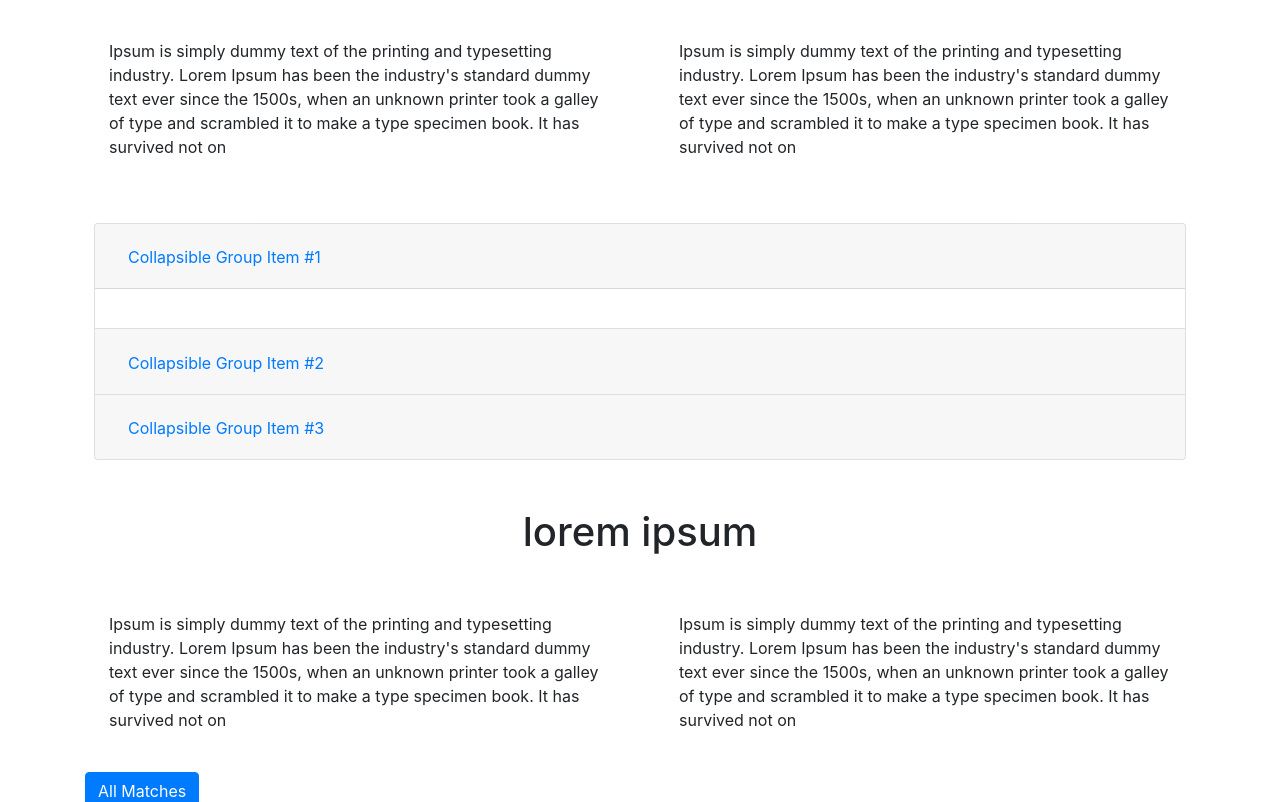
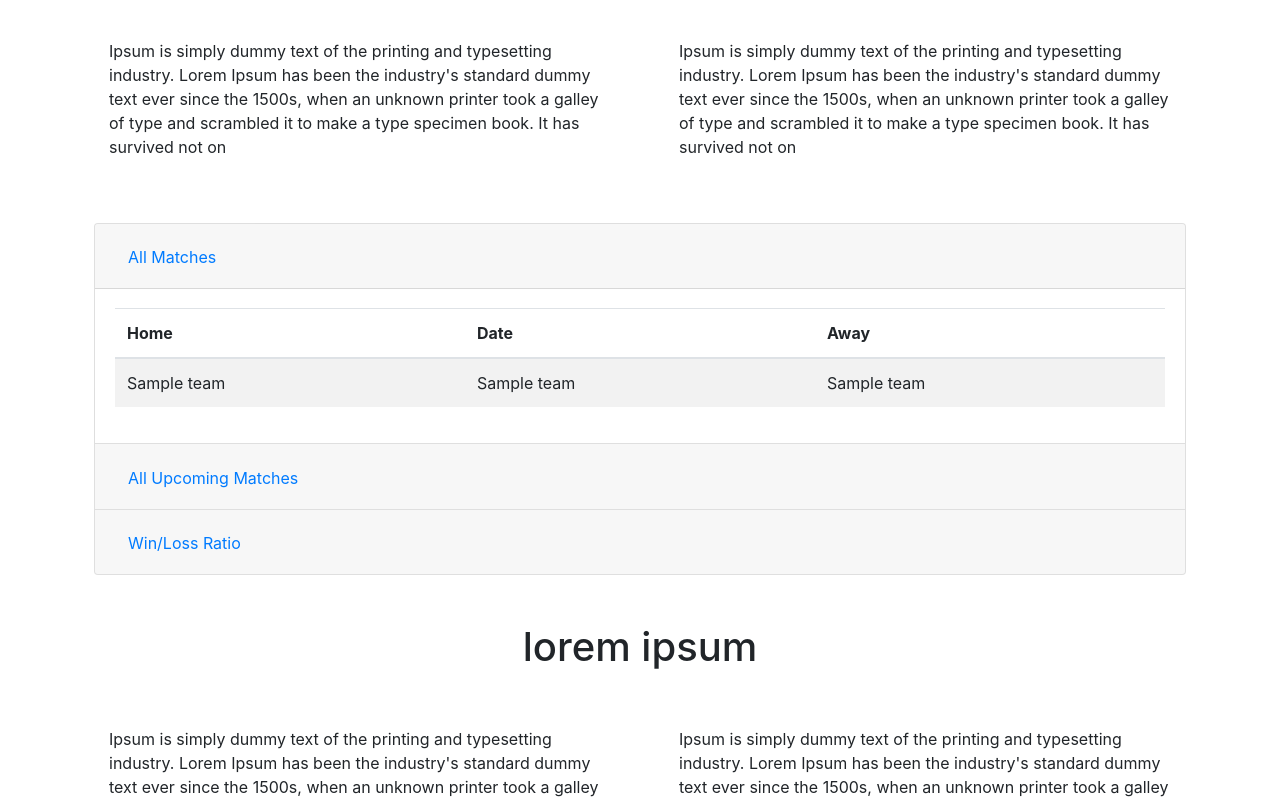
Before and after one commit to Ivan1994Petrov/openligadb, a Django app: template bundesliga/templates/home_page.html in a window 1280 px wide, after a click on "All Matches". Shown: the part 1137-1939 px from the top of the page. Run offline with Django 3.2, Linux system fonts and the light colour scheme; the template is opened without the code that fills it: most values are stand-ins (such as "Sample title", 1, 10 or a date in 2020); some libraries are stand-ins or nearby versions.

Commit message:
Adding Win/Loss Ratio to the view.py and home_page.html

```diff
--- a/bundesliga/templates/home_page.html
+++ b/bundesliga/templates/home_page.html
@@ -87,14 +87,36 @@
                 <h2 class="mb-0">
                     <button class="btn btn-link" type="button" data-toggle="collapse" data-target="#collapseOne"
                             aria-expanded="false" aria-controls="collapseOne">
-                        Collapsible Group Item #1
+                        All Matches
                     </button>
                 </h2>
             </div>
 
             <div id="collapseOne" class="collapse" aria-labelledby="headingOne" data-parent="#accordionExample">
                 <div class="card-body">
+                         <table class="table table-striped">
+                                <thead>
+                                <tr>
 
+                                    <th scope="col">Home</th>
+                                    <th scope="col">Date</th>
+                                    <th scope="col">Away</th>
+                                </tr>
+                                </thead>
+                                <tbody>
+                                {% if all_teams %}
+                                {% for h, a, d in all_teams %}
+                                <tr>
+                                    <td scope="row">{{h}}</td>
+                                    <td>{{d}}</td>
+                                    <td>{{a}}</td>
+                                </tr>
+                                {% endfor %}
+                                {% endif %}
+
+
+                                </tbody>
+                            </table>
 
                         </tbody>
                     </table>
@@ -107,19 +129,37 @@
                 <h2 class="mb-0">
                     <button class="btn btn-link collapsed" type="button" data-toggle="collapse"
                             data-target="#collapseTwo" aria-expanded="false" aria-controls="collapseTwo">
-                        Collapsible Group Item #2
+                        All Upcoming Matches
                     </button>
                 </h2>
             </div>
             <div id="collapseTwo" class="collapse" aria-labelledby="headingTwo" data-parent="#accordionExample">
                 <div class="card-body">
-                    Anim pariatur cliche reprehenderit, enim eiusmod high life accusamus terry richardson ad squid. 3
-                    wolf moon officia aute, non cupidatat skateboard dolor brunch. Food truck quinoa nesciunt laborum
-                    eiusmod. Brunch 3 wolf moon tempor, sunt aliqua put a bird on it squid single-origin coffee nulla
-                    assumenda shoreditch et. Nihil anim keffiyeh helvetica, craft beer labore wes anderson cred nesciunt
-                    sapiente ea proident. Ad vegan excepteur butcher vice lomo. Leggings occaecat craft beer
-                    farm-to-table, raw denim aesthetic synth nesciunt you probably haven't heard of them accusamus
-                    labore sustainable VHS.
+                     <table class="table table-striped">
+                                <thead>
+                                <tr>
+
+                                    <th scope="col">Home</th>
+                                    <th scope="col">Date</th>
+                                    <th scope="col">Away</th>
+                                </tr>
+                                </thead>
+                                <tbody>
+                                {% if all_upcoming_maches %}
+                                    {% for h, a, d in all_upcoming_maches %}
+                                    <tr>
+                                        <td scope="row">{{h}}</td>
+                                        <td>{{d}}</td>
+                                        <td>{{a}}</td>
+                                    </tr>
+                                    {% endfor %}
+                                {% else %}
+                                    <h3>Sorry, we don't have upcoming matches for thsis season</h3>
+                                {% endif %}
+
+
+                                </tbody>
+                            </table>
                 </div>
             </div>
         </div>
@@ -128,19 +168,38 @@
                 <h2 class="mb-0">
                     <button class="btn btn-link collapsed" type="button" data-toggle="collapse"
                             data-target="#collapseThree" aria-expanded="false" aria-controls="collapseThree">
-                        Collapsible Group Item #3
+                        Win/Loss Ratio
                     </button>
                 </h2>
             </div>
             <div id="collapseThree" class="collapse" aria-labelledby="headingThree" data-parent="#accordionExample">
                 <div class="card-body">
-                    Anim pariatur cliche reprehenderit, enim eiusmod high life accusamus terry richardson ad squid. 3
-                    wolf moon officia aute, non cupidatat skateboard dolor brunch. Food truck quinoa nesciunt laborum
-                    eiusmod. Brunch 3 wolf moon tempor, sunt aliqua put a bird on it squid single-origin coffee nulla
-                    assumenda shoreditch et. Nihil anim keffiyeh helvetica, craft beer labore wes anderson cred nesciunt
-                    sapiente ea proident. Ad vegan excepteur butcher vice lomo. Leggings occaecat craft beer
-                    farm-to-table, raw denim aesthetic synth nesciunt you probably haven't heard of them accusamus
-                    labore sustainable VHS.
+                    <table class="table table-striped">
+                                <thead>
+                                <tr>
+                                    <th scope="col">Team</th>
+                                    <th scope="col">Wins</th>
+                                    <th scope="col">Losses</th>
+                                    <th scope="col">Draws</th>
+                                </tr>
+                                </thead>
+                                <tbody>
+                                {% if all_teams_ratio %}
+                                    {% for t,w ,l ,d in all_teams_ratio %}
+                                    <tr>
+                                        <td scope="row">{{t}}</td>
+                                        <td>{{w}}</td>
+                                        <td>{{l}}</td>
+                                        <td>{{d}}</td>
+                                    </tr>
+                                    {% endfor %}
+                                {% else %}
+                                    <h3>Sorry, we don't have upcoming matches for thsis season</h3>
+                                {% endif %}
+
+
+                                </tbody>
+                            </table>
                 </div>
             </div>
         </div>
@@ -191,6 +250,7 @@
                                 </tr>
                                 </thead>
                                 <tbody>
+                                {% if all_teams %}
                                 {% for h, a, d in all_teams %}
                                 <tr>
                                     <td scope="row">{{h}}</td>
@@ -198,6 +258,7 @@
                                     <td>{{a}}</td>
                                 </tr>
                                 {% endfor %}
+                                {% endif %}
 
 
                                 </tbody>
@@ -257,30 +318,10 @@
                                 <span aria-hidden="true">&times;</span>
                             </button>
                         </div>
-                        <div class="modal-body">
+                        <div class="">
 
 
-                            <!--<table class="table table-striped">-->
-                                <!--<thead>-->
-                                <!--<tr>-->
 
-                                    <!--<th scope="col">Home</th>-->
-                                    <!--<th scope="col">Date</th>-->
-                                    <!--<th scope="col">Away</th>-->
-                                <!--</tr>-->
-                                <!--</thead>-->
-                                <!--<tbody>-->
-                                <!--{% for uh, ua, ud in all_upcoming_maches %}-->
-                                <!--<tr>-->
-                                    <!--<td scope="row">{{uh}}</td>-->
-                                    <!--<td>{{ud}}</td>-->
-                                    <!--<td>{{ua}}</td>-->
-                                <!--</tr>-->
-                                <!--{% endfor %}-->
-
-
-                                <!--</tbody>-->
-                            <!--</table>-->
 
 
                         </div>
@@ -304,11 +345,43 @@
     </div>
 </div>
 
-<ul>
-    {for h, d, a in all_upcoming_maches}
-    <li>{{h}} -- {{d}} -- {{a}}</li>
-    {endfor}
-</ul>
+
+
+
+
+<!-- Large modal -->
+<button type="button" class="btn btn-primary" data-toggle="modal" data-target=".bd-example-modal-lg">Large modal</button>
+
+<div class="modal fade bd-example-modal-lg" tabindex="-1" role="dialog" aria-labelledby="myLargeModalLabel" aria-hidden="true">
+  <div class="modal-dialog modal-lg">
+    <div class="modal-content">
+      <table class="table table-striped">
+                                <thead>
+                                <tr>
+
+                                    <th scope="col">Home</th>
+                                    <th scope="col">Date</th>
+                                    <th scope="col">Away</th>
+                                </tr>
+                                </thead>
+                                <tbody>
+                                {% if all_upcoming_maches %}
+                                {% for uh, ua, ud in all_upcoming_maches %}
+                                <tr>
+                                    <td scope="row">{{uh}}</td>
+                                    <td>{{ud}}</td>
+                                    <td>{{ua}}</td>
+                                </tr>
+                                {% endfor %}
+                                {% endif %}
+
+                                </tbody>
+                            </table>
+    </div>
+  </div>
+</div>
+
+
 <!-- Footer -->
 <footer class="page-footer font-small blue pt-4">
 
```
Also changed, not shown: bundesliga/views.py (+20 -4 lines).
